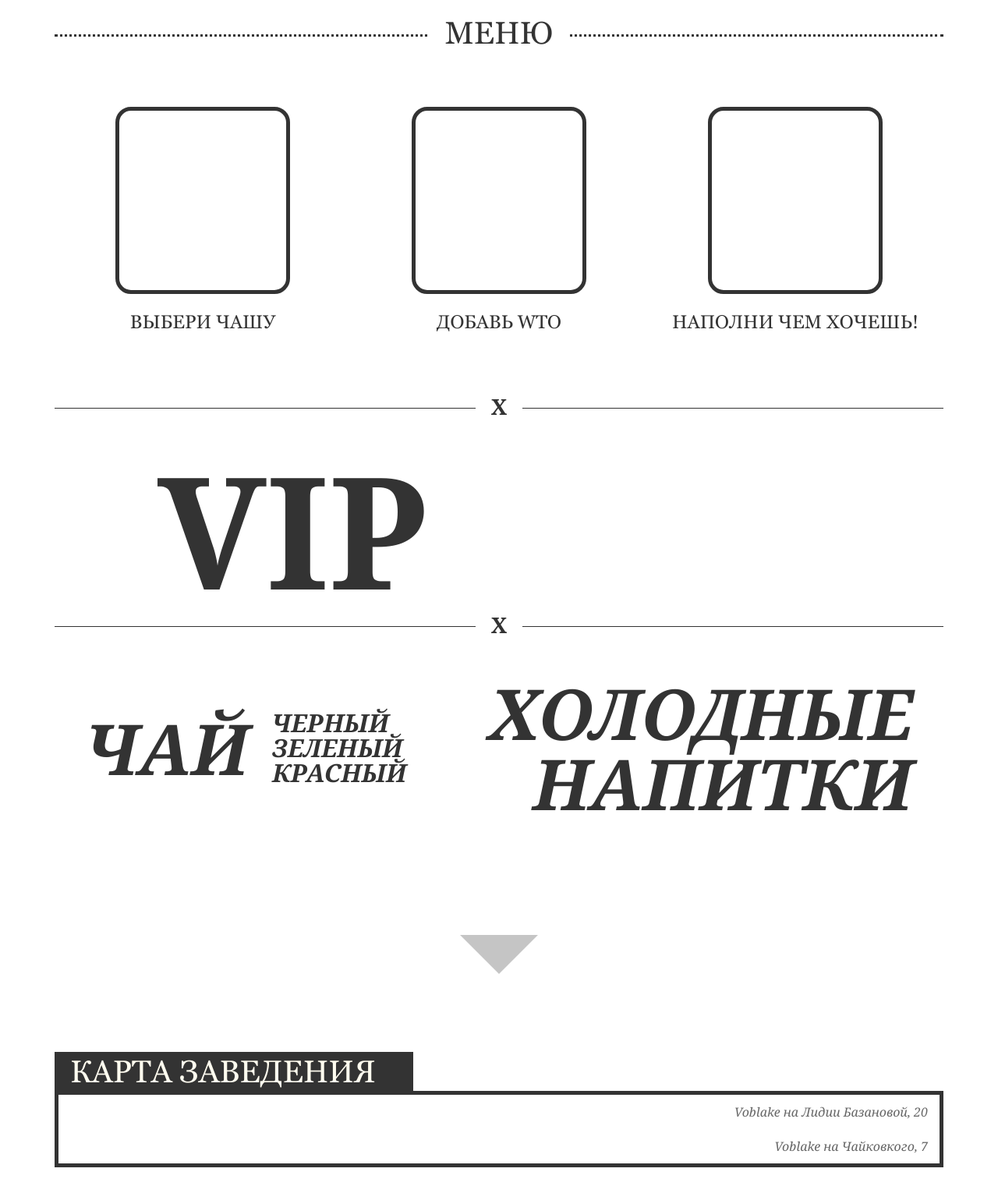
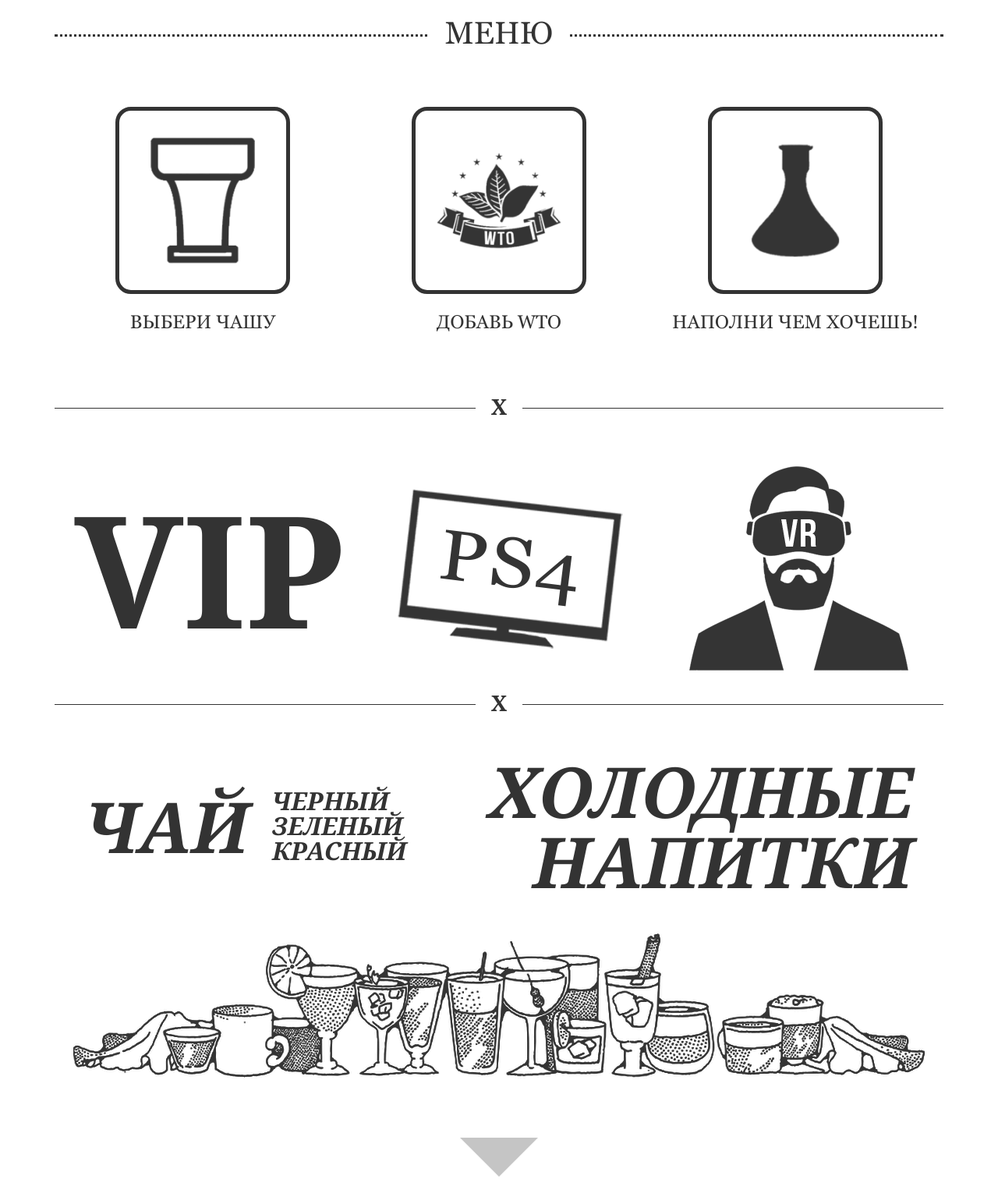
Before and after one commit to AntonPochernikov/voblake-cloud, a plain HTML site: page index.html in a window 1280 px wide. Shown: the part 2200-3712 px from the top of the page at 78% size. Drawn offline with Linux system fonts and the light colour scheme.

Commit message:
menu images and styles

```diff
--- a/css/style.css
+++ b/css/style.css
@@ -514,6 +514,11 @@ body {
 	transform: translateY(5px);
 }
 
+.down-button:focus {
+	outline: 2px solid #999;
+	outline-offset: 10px;
+}
+
 .staff__list {
 	display: flex;
 	flex-wrap: wrap;
@@ -781,6 +786,10 @@ body {
 	border-color: #c5c5c5;
 }
 
+.slider__button--disabled:focus {
+	outline: none;
+}
+
 .slider__button:hover::before {
 	opacity: 0.8;
 }
@@ -987,11 +996,29 @@ body {
 
 	border: 5px solid #333;
 	border-radius: 20px;
+
+	background-repeat: no-repeat;
+	background-position: center;
+	background-size: 100%;
+}
+
+.hookah-item--bowl::before {
+	background-image: url('../img/bowl.png');
+}
+
+.hookah-item--wto::before {
+	background-image: url('../img/wto.png');
+}
+
+.hookah-item--glass::before {
+	background-image: url('../img/glass.png');
 }
 
 .menu__vip {
 	display: flex;
 	justify-content: space-around;
+	flex-wrap: wrap;
+	align-items: center;
 
 	position: relative;
 
@@ -1009,14 +1036,52 @@ body {
 	text-transform: uppercase;
 }
 
+.vip__joystics {
+	width: 320px;
+	height: 320px;
+
+	background-image: url('../img/ps4.png');
+	background-size: 100%;
+	background-repeat: no-repeat;
+	background-position: center;
+}
+
+.vip__vr {
+	width: 320px;
+	height: 320px;
+
+	background-image: url('../img/vr.png');
+	background-size: 100%;
+	background-repeat: no-repeat;
+	background-position: center;
+}
+
 .menu__beverages {
 	display: flex;
 	justify-content: space-around;
 	align-items: center;
 	flex-wrap: wrap;
 
-	padding-bottom: 100px;
+	position: relative;
+
+	padding-bottom: 260px;
 	margin-bottom: 50px;
+}
+
+.menu__beverages::before {
+	content: '';
+	position: absolute;
+	bottom: 0;
+	left: 0;
+
+	display: block;
+	width: 100%;
+	height: 240px;
+
+	background-image: url('../img/beverages.png');
+	background-size: 100%;
+	background-repeat: no-repeat;
+	background-position: center;
 }
 
 .beverage--hot {
@@ -1065,14 +1130,22 @@ body {
 	}
 }
 
+@media(max-width: 960px) {
+	.beverage__title {
+		font-size: 48px;
+		line-height: 48px;
+	}
+}
+
 @media(max-width: 768px) {
 	.vip__title {
 		font-size: 100px;
 		line-height: 100px;
 	}
-	.beverage__title {
-		font-size: 48px;
-		line-height: 48px;
+	.vip__joystics,
+	.vip__vr {
+		width: 240px;
+		height: 240px;
 	}
 }
 
```
Also changed, not shown: img/beverages.png (added), img/bowl.png (added), img/glass.png (added), img/ps4.png (added), img/voblake_1_tables.png (deleted), img/vr.png (added), img/wto.png (added).
